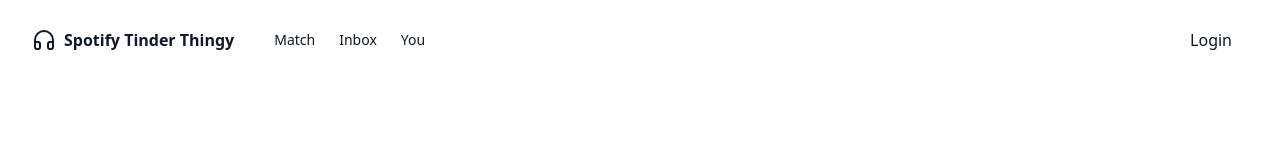
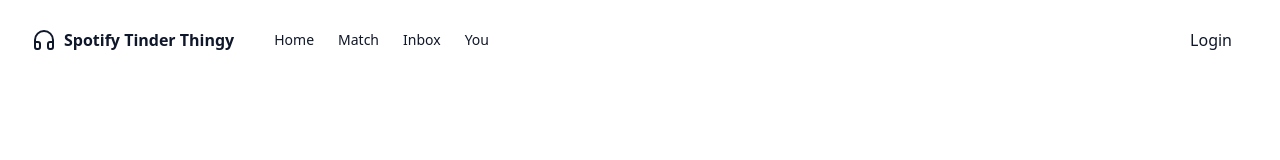
Before and after one commit to SazedWorldbringer/spotify-tinder-thingy, a React (Vite) app in the folder client/: page / in a window 1280 px wide. Shown: the top 160 px of the page. Built offline with nearby package versions, Linux system fonts and the light colour scheme.

Commit message:
feat: add item

```diff
--- a/client/src/components/nav/items.js
+++ b/client/src/components/nav/items.js
@@ -1,5 +1,9 @@
 export const navItems = {
 	mainNav: [
+		{
+			title: "Home",
+			href: "/"
+		},
 		{
 			title: "Match",
 			href: "/match",
```
